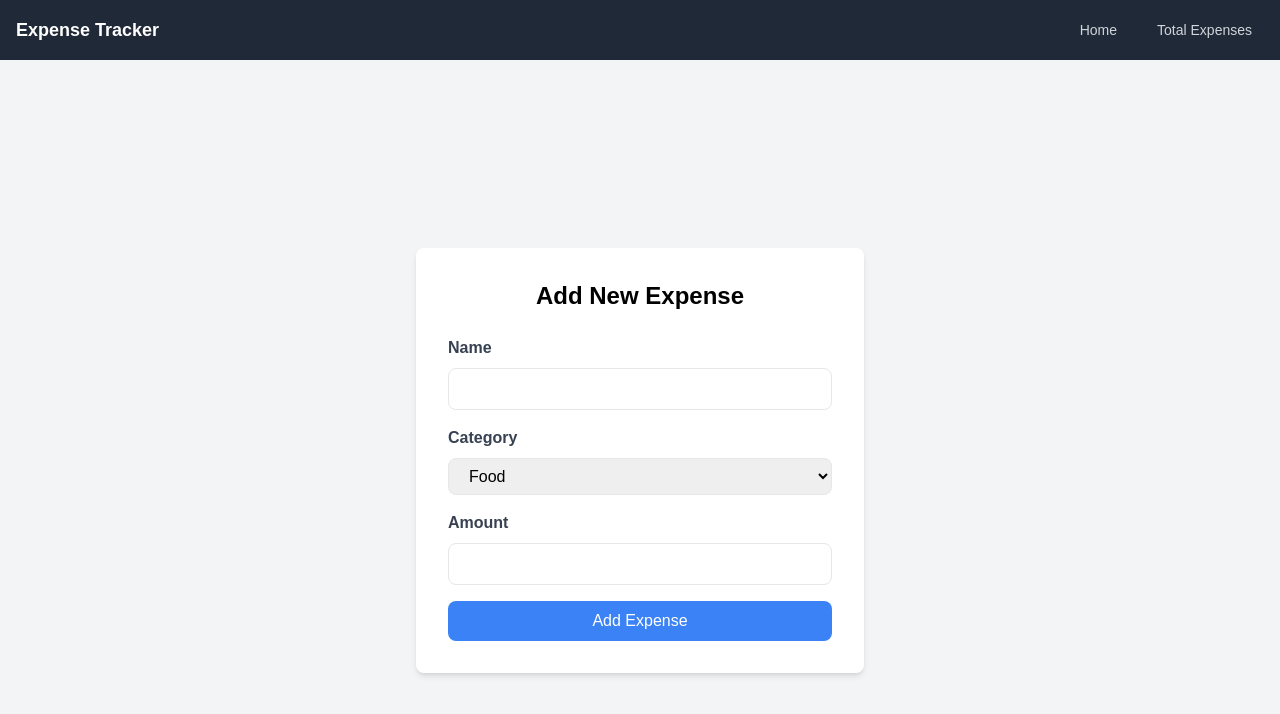
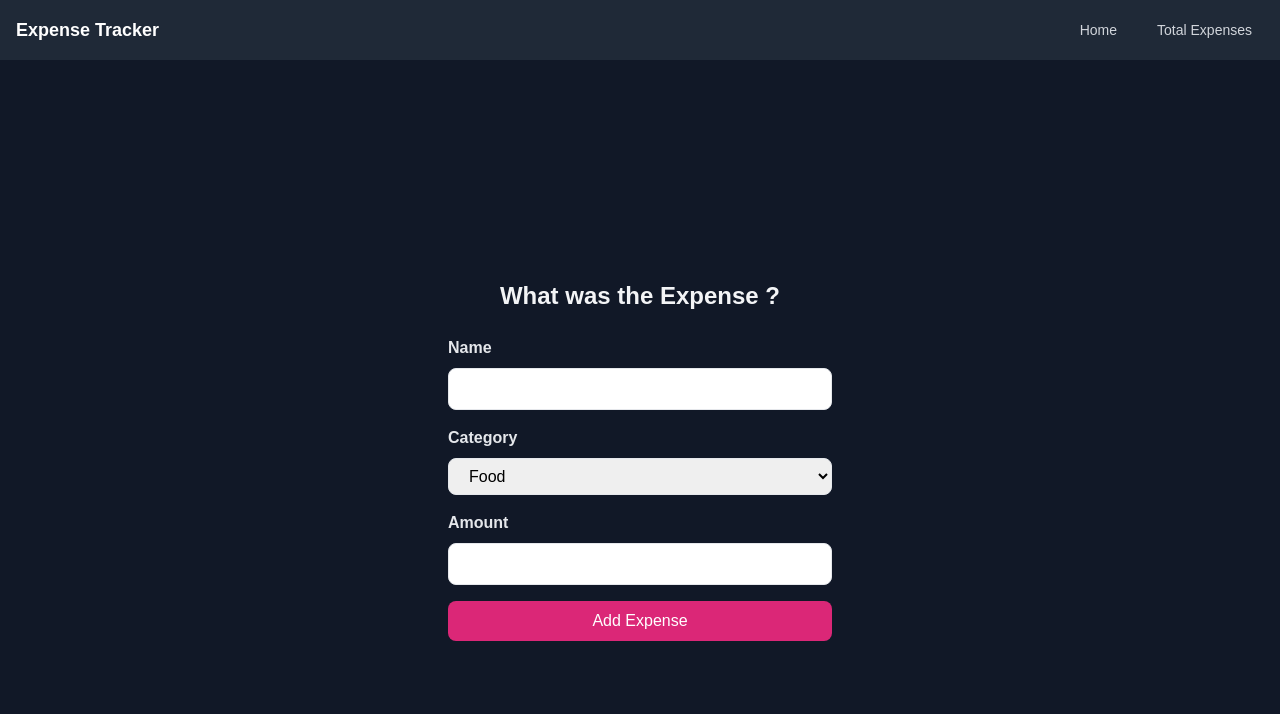
Before and after one commit to tigermursa/Quick-Expense-Tracker-Client, a Next.js app: page / in a window 1280 px wide. Shown: the top 714 px of the page. Built offline with nearby package versions, Linux system fonts and the light colour scheme.

Commit message:
now the home looks greate

```diff
--- a/src/components/DataInputForm/DataInputForm.tsx
+++ b/src/components/DataInputForm/DataInputForm.tsx
@@ -42,15 +42,15 @@ const DataInputForm: React.FC = () => {
   };
 
   return (
-    <div className="flex items-center justify-center h-screen bg-gray-100">
-      <div className="w-full max-w-md p-8 bg-white rounded-lg shadow-md">
-        <h2 className="mb-6 text-2xl font-bold text-center">Add New Expense</h2>
+    <div className="flex items-center justify-center h-screen bg-gray-900">
+      <div className="w-full max-w-md p-8  rounded-lg ">
+        <h2 className="mb-6 text-2xl font-bold text-center text-gray-100">What was the  Expense ?</h2>
         <form onSubmit={handleSubmit(onSubmit)}>
           {/* Name */}
           <div className="mb-4">
             <label
               htmlFor="name"
-              className="block text-gray-700 font-semibold mb-2"
+              className="block text-gray-200 font-semibold mb-2"
             >
               Name
             </label>
@@ -71,7 +71,7 @@ const DataInputForm: React.FC = () => {
           <div className="mb-4">
             <label
               htmlFor="category"
-              className="block text-gray-700 font-semibold mb-2"
+              className="block text-gray-200  font-semibold mb-2"
             >
               Category
             </label>
@@ -101,7 +101,7 @@ const DataInputForm: React.FC = () => {
           <div className="mb-4">
             <label
               htmlFor="amount"
-              className="block text-gray-700 font-semibold mb-2"
+              className="block text-gray-200  font-semibold mb-2"
             >
               Amount
             </label>
@@ -124,7 +124,7 @@ const DataInputForm: React.FC = () => {
 
           <button
             type="submit"
-            className="w-full bg-blue-500 text-white py-2 rounded-lg hover:bg-blue-600 transition duration-300"
+            className="w-full bg-pink-600 text-white py-2 rounded-lg hover:bg-pink-800 transition duration-300"
           >
             Add Expense
           </button>
```
